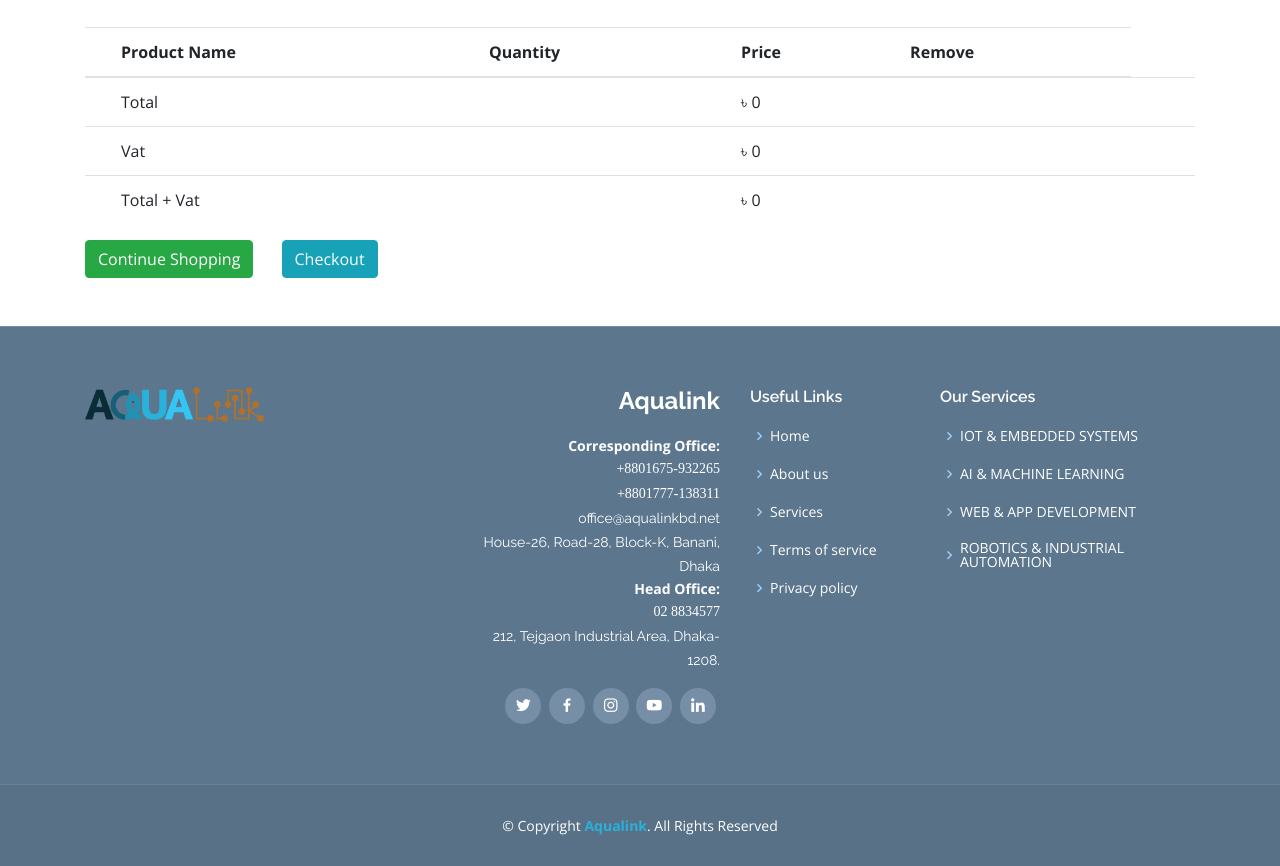
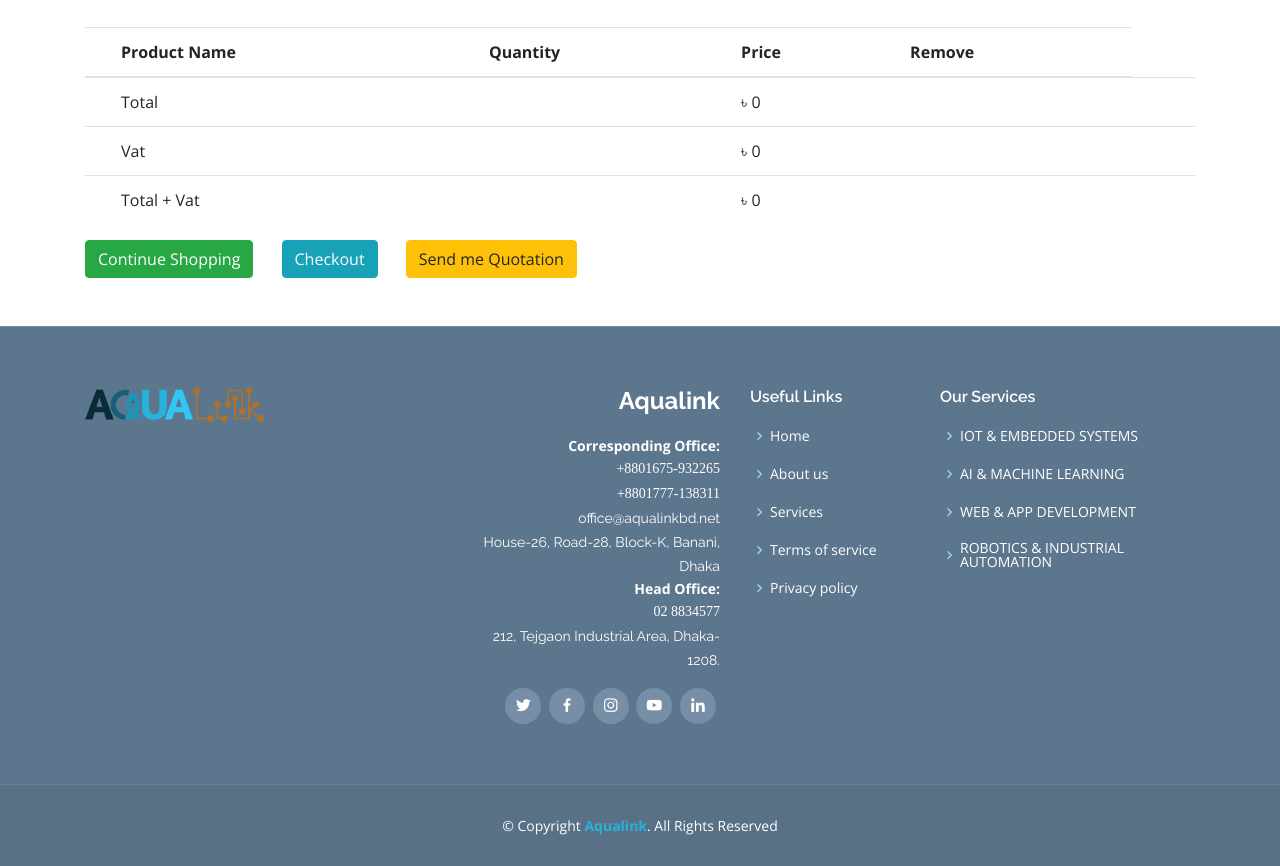
Before and after one commit to AAKON/aqualink4, a Django app: page /shop/cart/ in a window 1280 px wide. Shown: the part 268-1134 px from the top of the page. Run offline with Django 3.2, Linux system fonts and the light colour scheme; data that the repository does not hold is empty; some libraries are stand-ins or nearby versions.

Commit message:
digonto vai

```diff
--- a/shop/templates/shop/cart.html
+++ b/shop/templates/shop/cart.html
@@ -64,6 +64,7 @@
     Checkout
   </button> -->
   <a class="btn btn-info mr-4" data-toggle="modal" data-target="#onlinePayment" href="#">Checkout</a>
+  <a  onclick="frm('/shop/quotation/')" class="btn btn-warning mr-4 quotation_btn" data-toggle="modal" data-target="#modalLoginForm" href="#">Send me Quotation</a>
 
   <!-- <li style="align:center" class="dropdown-menu" aria-labelledby="dropdownMenuButton">
     <ul><a class="btn btn-info mr-4" data-toggle="modal" data-target="#onlinePayment" href="#">Online Payment</a></ul>
@@ -77,7 +78,7 @@
   <div  class="modal-content ">
     <div class="modal-header">
 
-          <a onclick="frm()" href="" class="btn btn-info" data-toggle="modal" data-target="#modalLoginForm">Cash On Delivery</a>
+          <a onclick="frm('/shop/order/')" href="" class="btn btn-info" data-toggle="modal" data-target="#modalLoginForm">Cash On Delivery</a>
 
           <a class="btn btn-info" disabled >Online Payment</a>
 
@@ -86,6 +87,13 @@
 </div>
 </div>
 </div>
+
+
+
+
+
+
+
 <div class="modal fade" id="modalLoginForm" tabindex="-1" role="dialog" aria-labelledby="myModalLabel"
   aria-hidden="true">
   <div class="modal-dialog" role="document">
@@ -96,7 +104,7 @@
           <span aria-hidden="true">&times;</span>
         </button>
       </div>
-      <form method="post" action="/shop/order/" class="user_form">
+      <form method="post" action="/shop/order/" id="user_form" class="user_form">
         {% csrf_token %}
       <div class="modal-body mx-3">
 
@@ -147,6 +155,7 @@
 
 
 
+
 <script type="text/javascript">
 
 var sum = 0;
@@ -177,7 +186,8 @@ function val(price,product,quantity) {
   var total_vat = Math.round(sum*.15)+sum;
   document.getElementById('vatntotalall').innerHTML = '&#2547; '+ total_vat;
 }
-function frm(){
+function frm(action){
+  document.getElementById("user_form").action = action
   var quantity = [];
   $('.quantity').each(function(){
      quantity.push(parseInt(this.value));
--- a/shop/urls.py
+++ b/shop/urls.py
@@ -13,7 +13,8 @@ urlpatterns = [
     path('add_to_cart/<int:pk>',views.add_to_cart,name='add_to_cart'),
     path('remove_from_cart/<int:pk>',views.remove_from_cart,name='remove_from_cart'),
     path('cart/',views.cart,name = 'cart'),
-    path('order/',views.order,name = 'order')
+    path('order/',views.order,name = 'order'),
+    path('quotation/',views.quotation,name = 'quotation')
 
 
 ]
--- a/shop/views.py
+++ b/shop/views.py
@@ -151,6 +151,7 @@ def order(request):
             'customer_email' : request.POST['email'],
         }
 #this one using shop/utils.py file to genarate pdf
+
     pdf = render_to_pdf('pdf/invoice.html', data)
 
 #for sending email to customer
@@ -166,11 +167,62 @@ def order(request):
     text_content = 'Please check the attached file.'
     # html_content = '<p>This is an <strong>important</strong> message.</p>'
     msg = EmailMultiAlternatives(subject, text_content, from_email, [to])
-    msg.attach_alternative(pdf.getvalue(),'application/pdf')
     msg.send()
 
 #this one for message feedback
     messages.info(request, "Successfully placed your order, soon we will contact with you. Check your email,which you just submitted. Thank you !")
 
     return HttpResponseRedirect(request.META.get('HTTP_REFERER'))
+
     # return HttpResponse(pdf.getvalue(), content_type='application/pdf')
+
+def quotation(request):
+    print('quot')
+    quantity = request.POST['quantity'].split(',')
+    pro = request.session['product']
+    total_price = request.POST['total_price']
+    vat = request.POST['vat']
+    vat_total = request.POST['vat_total']
+    products =Product.objects.filter(pk__in=pro)
+    price = Shop.objects.all()
+    em = request.POST['email']
+
+
+    data = {
+            'time': datetime.datetime.now(),
+            'products_cart': products,
+            'product_quantity': quantity,
+            'product_price': price,
+            'total_price' : total_price,
+            'vat' : vat,
+            'vat_total' : vat_total,
+            'customer_name'  :  request.POST['name'],
+            'customer_address' : request.POST['address'],
+            'customer_phone' : request.POST['phone'],
+            'customer_email' : request.POST['email'],
+        }
+#this one using shop/utils.py file to genarate pdf
+
+    pdf = render_to_pdf('pdf/quotation.html', data)
+
+#for sending email to customer
+    subject, from_email, to = 'Your quotation from Aqualink shop', 'website@aqualinkbd.xyz', em
+    text_content = 'Please check the attached file.'
+    # html_content = '<p>This is an <strong>important</strong> message.</p>'
+    msg = EmailMultiAlternatives(subject, text_content, from_email, [to])
+    msg.attach_alternative(pdf.getvalue(),'application/pdf')
+    msg.send()
+
+#for sending email to our end
+    subject, from_email, to = 'New cutomer quotation', 'website@aqualinkbd.xyz', 'website@aqualinkbd.xyz'
+    text_content = 'Please check the attached file.'
+    # html_content = '<p>This is an <strong>important</strong> message.</p>'
+    msg = EmailMultiAlternatives(subject, text_content, from_email, [to])
+    msg.attach_alternative(pdf.getvalue(),'application/pdf')
+    msg.send()
+
+#this one for message feedback
+    messages.info(request, "Please check your email for quotation,which you just submitted. Thank you !")
+
+    return HttpResponseRedirect(request.META.get('HTTP_REFERER'))
+    # return HttpResponse(pdf.getvalue(), content_type='application/pdf')
--- a/static/assets/css/style.css
+++ b/static/assets/css/style.css
@@ -1482,7 +1482,12 @@ section {
   color: #9eccf4;
 }
 
-
+@media (max-width: 738px) {
+  .quotation_btn {
+    margin-top: 10px;
+
+  }
+}
 
 /* Paste this css to your style sheet file or under head tag */
 /* This only works with JavaScript,
--- a/templates/pdf/invoice.html
+++ b/templates/pdf/invoice.html
@@ -64,7 +64,7 @@
 			<tr>
 				<td></td>
 				<td></td>
-				<td><b>Total:</b></td>
+				<td><b>Vat:</b></td>
 				<td>tk {{vat}}</td>
 			</tr>
 			<tr>
```
Also changed, not shown: aqualink/settings.py (+5 -3 lines).
